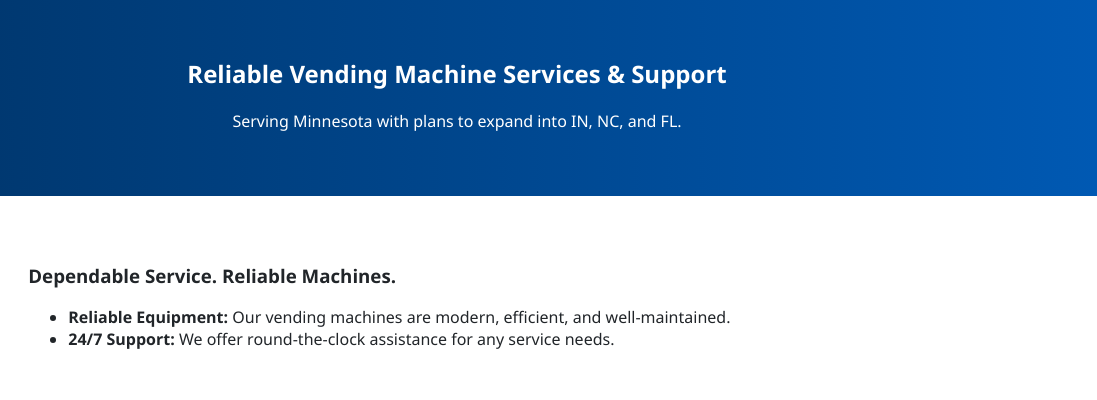
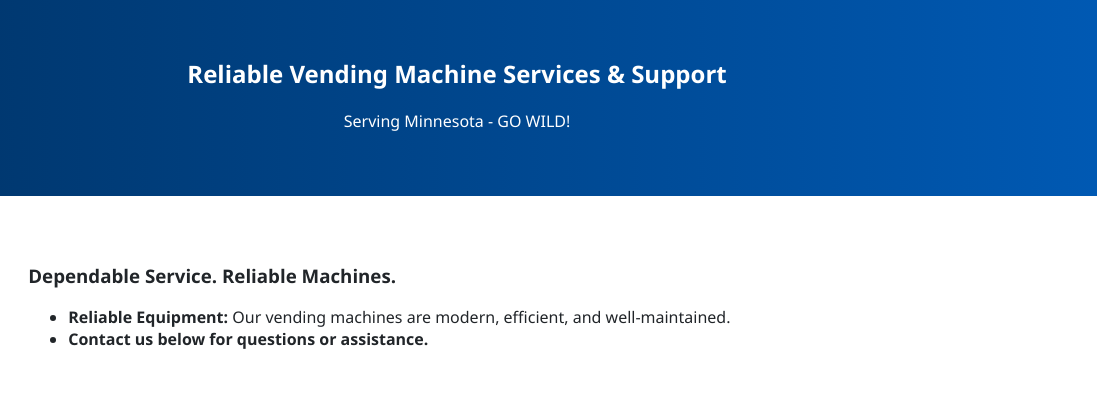
Before and after one commit to GlytchOps/ridgepointvending, a plain HTML site: page index.html in a window 1280 px wide. Shown: the part 339-739 px from the top of the page, 183-1280 px from the left. Drawn offline with Linux system fonts and the light colour scheme.

Commit message:
Update index.html

```diff
--- a/index.html
+++ b/index.html
@@ -15,7 +15,7 @@
 
   <section class="hero">
     <h2>Reliable Vending Machine Services & Support</h2>
-    <p>Serving Minnesota with plans to expand into IN, NC, and FL.</p>
+    <p>Serving Minnesota - GO WILD!</p>
   </section>
 
   <section class="features">
@@ -26,7 +26,7 @@
       <h3>Dependable Service. Reliable Machines.</h3>
       <ul>
         <li><strong>Reliable Equipment:</strong> Our vending machines are modern, efficient, and well-maintained.</li>
-        <li><strong>24/7 Support:</strong> We offer round-the-clock assistance for any service needs.</li>
+        <li><strong>Contact us below for questions or assistance.</li>
       </ul>
     </div>
   </section>
```
